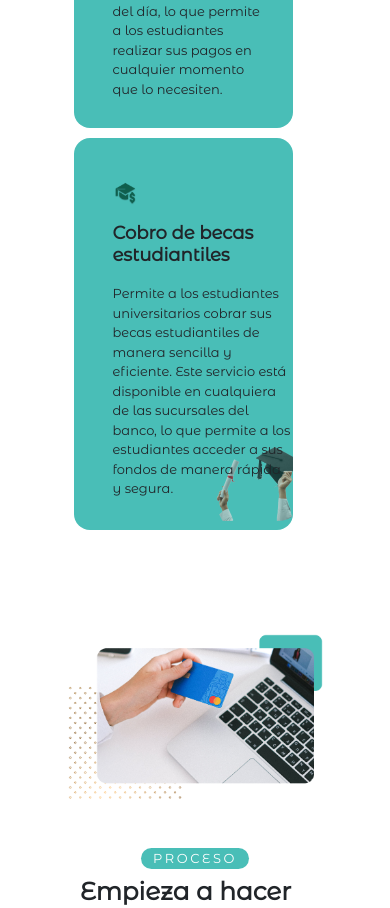
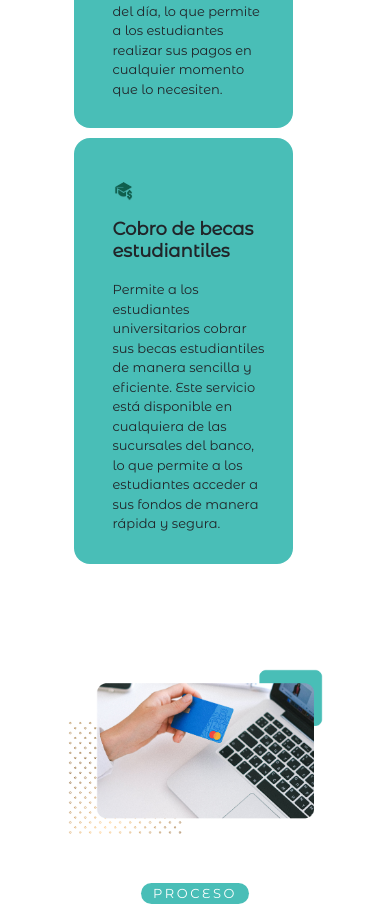
Before and after one commit to jsayago77/banco_universitario_website, a React (Vite) app: page / in a window 390 px wide. Shown: the part 2620-3528 px from the top of the page. Built offline with nearby package versions, Linux system fonts and the light colour scheme.

Commit message:
Otro arreglo responsive

```diff
--- a/src/App.css
+++ b/src/App.css
@@ -313,6 +313,14 @@ html, body {
         padding: 0 25% !important;
     }
 
+    .last-service {
+        padding: 3em 2em 0 3em !important;
+    }
+
+    .back-image {
+        display: none;
+    }
+
     .footer-custom {
         flex-direction: column;
         text-align: center;
```
